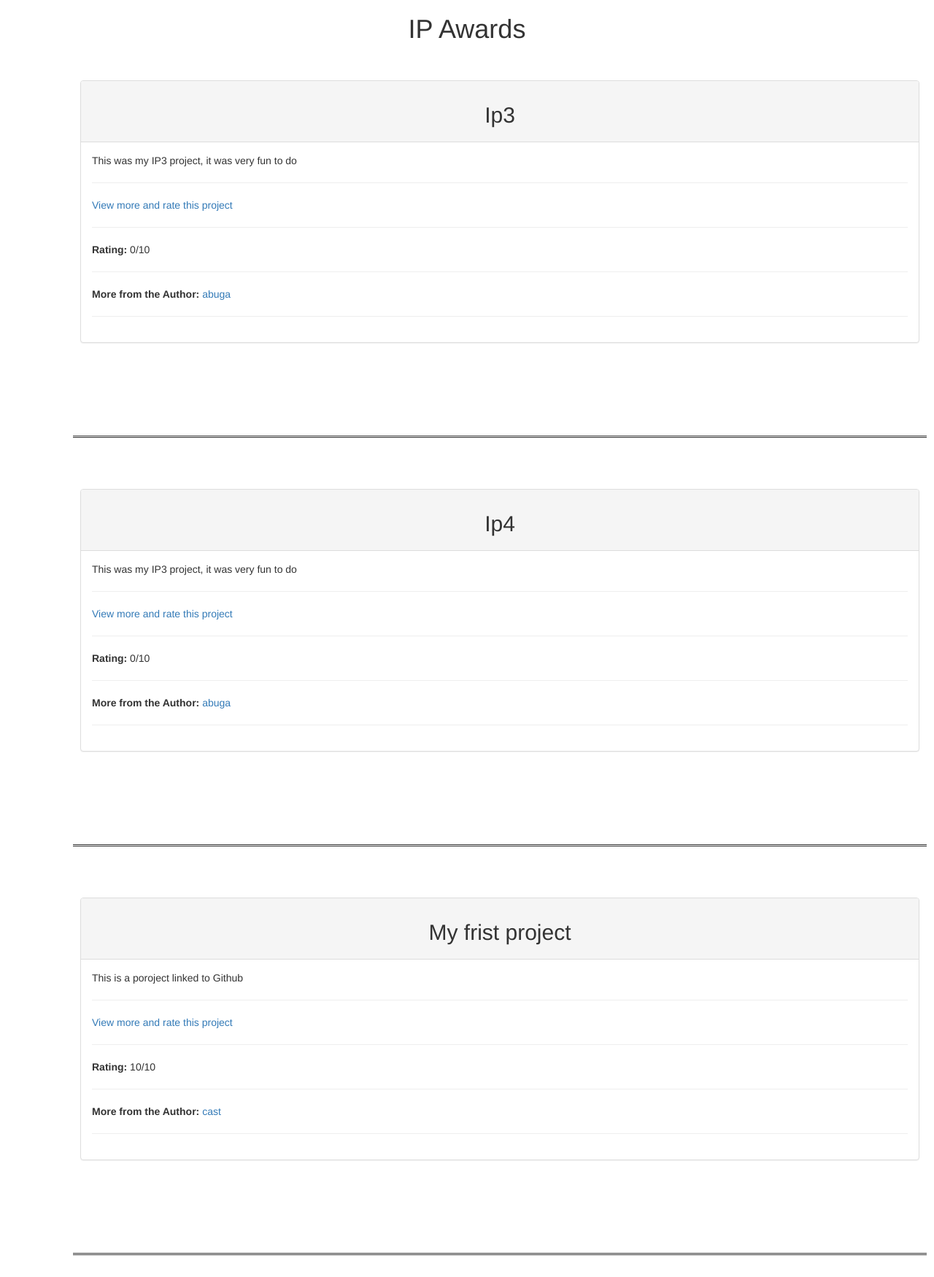
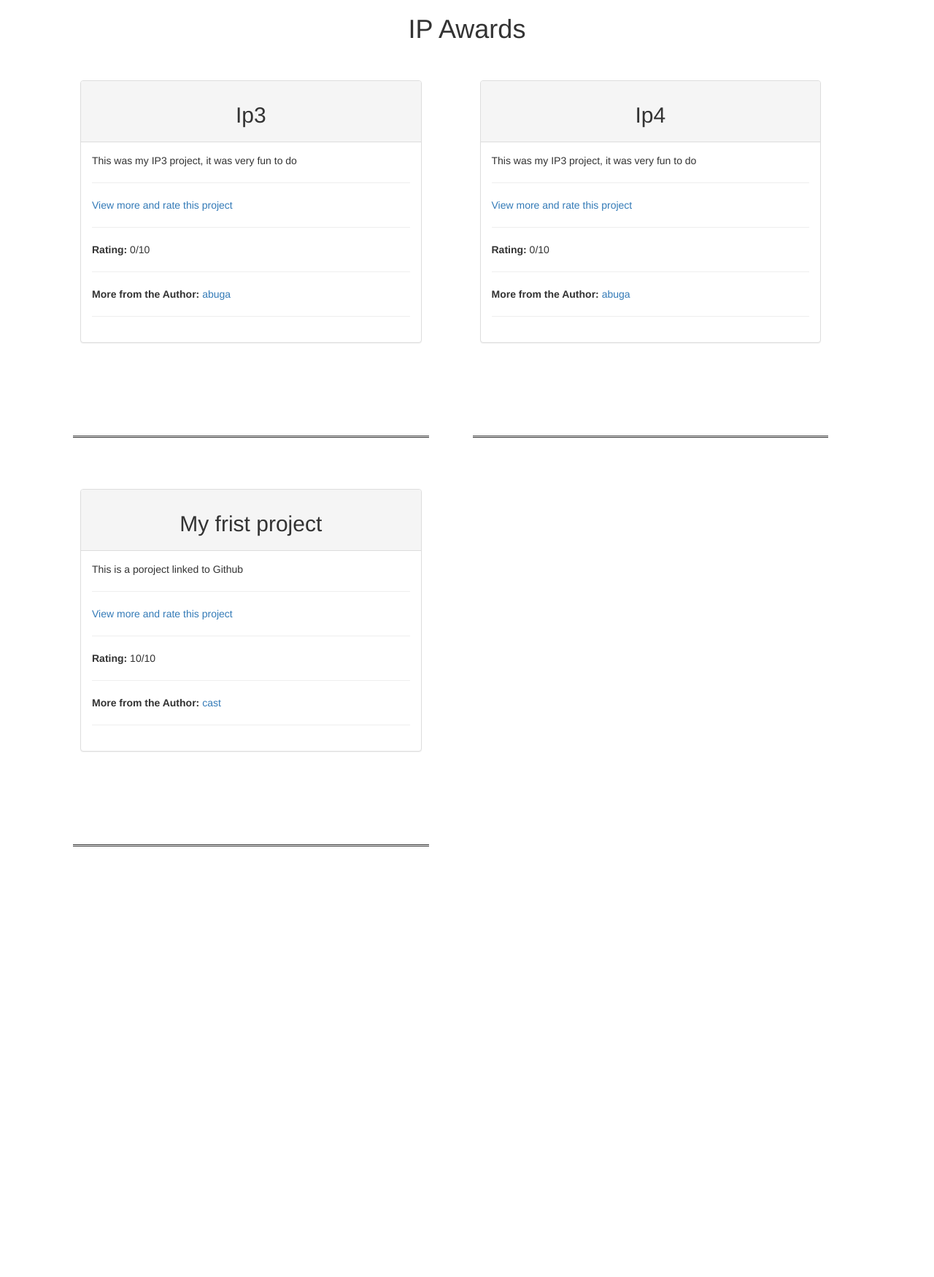
Before and after one commit to AbugaAroni/DjangoIp3, a Django app: page / in a window 1280 px wide. Shown: the part 52-1802 px from the top of the page at 73% size. After the commit the page ends 1212 px from the top, so only its background shows below. Run offline with Django 3.2, Linux system fonts and the light colour scheme; data comes from the database, SQL or seed files in the repository; some libraries are stand-ins or nearby versions.

Commit message:
commit before adding api

```diff
--- a/awards/templates/homepage.html
+++ b/awards/templates/homepage.html
@@ -8,7 +8,7 @@
   <!-- Looping through model   -->
   <div class="row">
     {% for project_item in projects %}
-      <div class="col-xs-5 col-sm-5 col-md-12 col-lg-12" style="padding: 10px; margin: 30px; border-bottom-style: double; height: 500px; ">
+      <div class="col-xs-8 col-sm-12 col-md-5 col-lg-5" style="padding: 10px; margin: 30px; border-bottom-style: double; height: 500px; ">
         <!-- displaying title -->
         <div class="panel panel-default">
           <div class="panel-heading">
```
